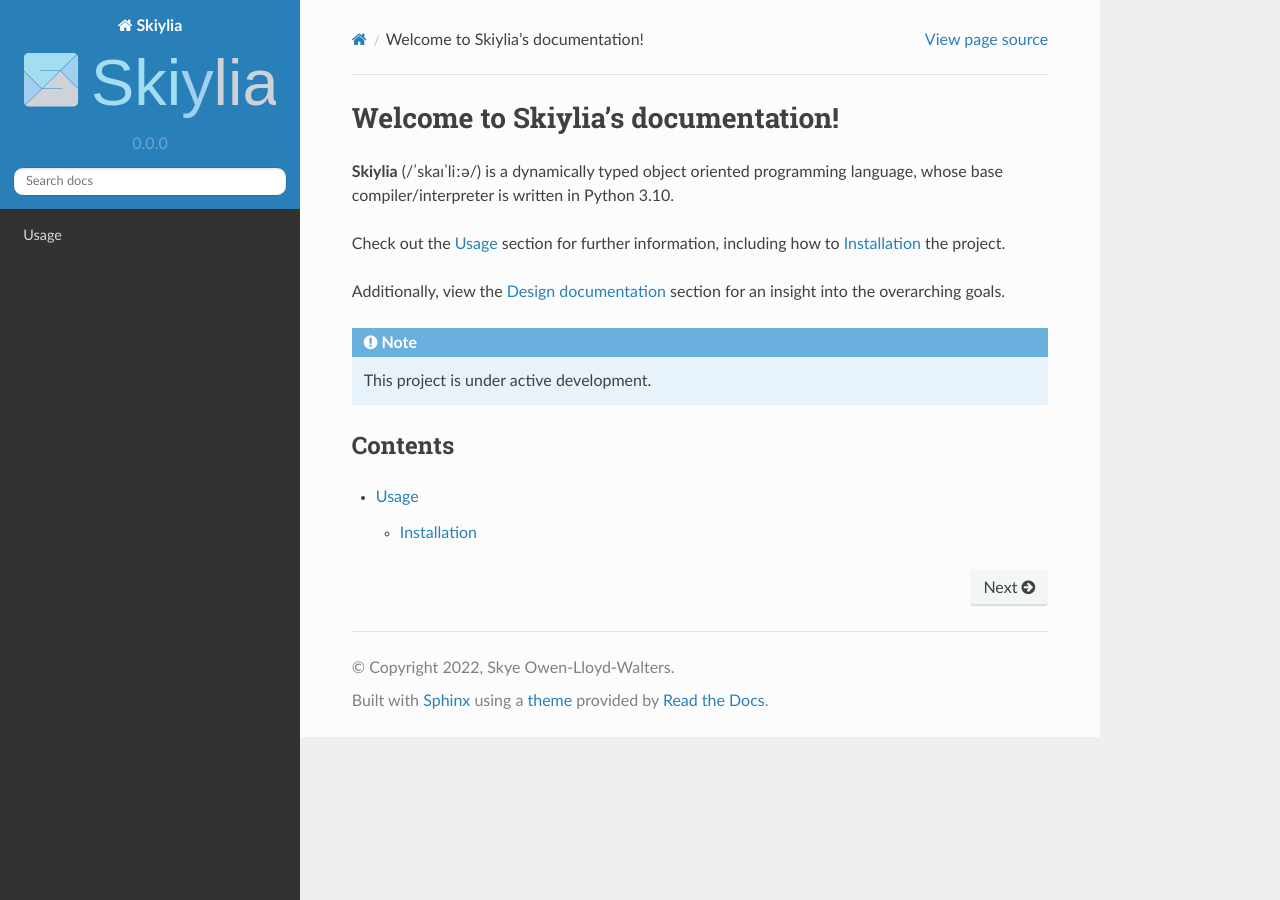
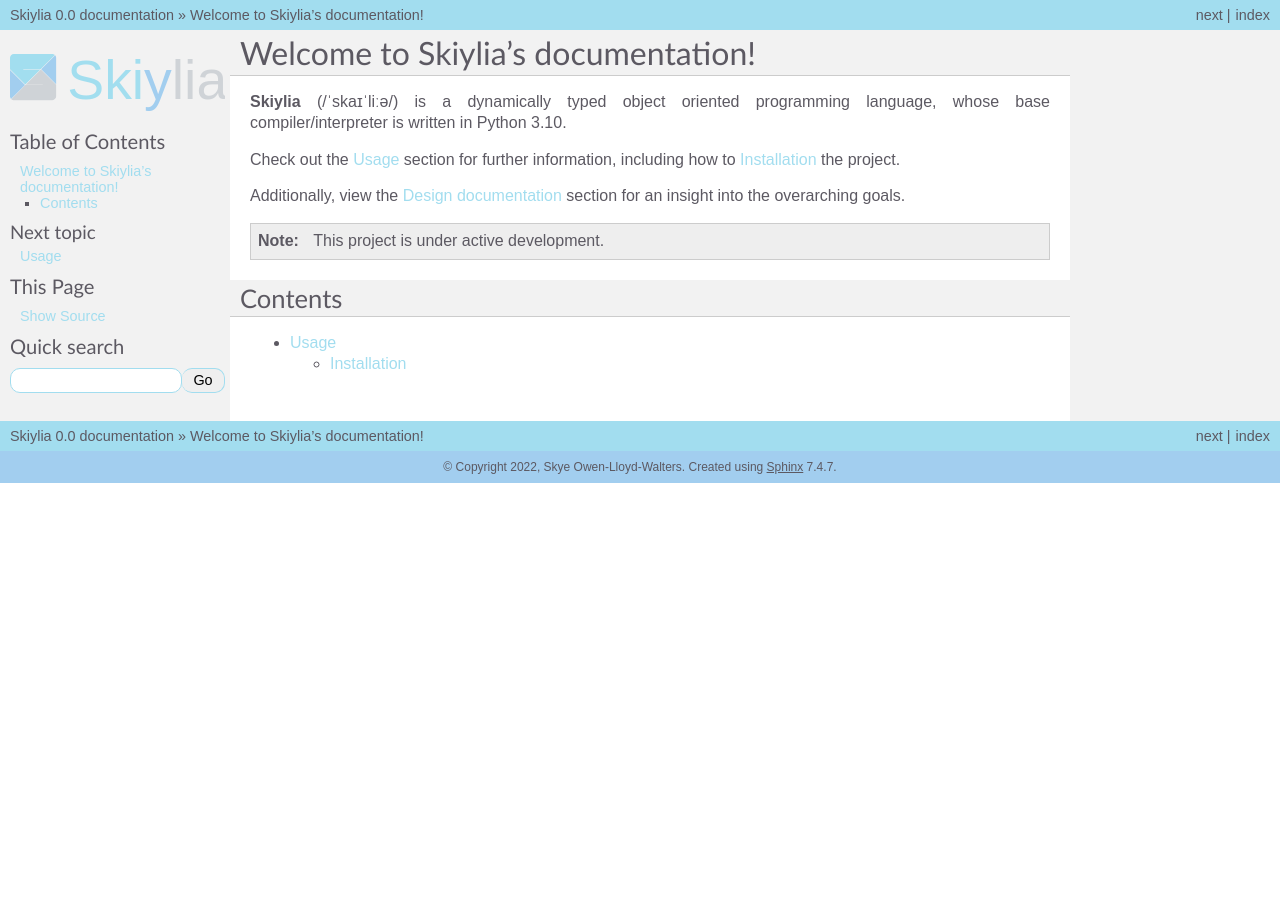
Before and after one commit to SK1Y101/Skiylia, a Sphinx documentation site: the page built from docs/source/index.rst, in a window 1280 px wide. Built offline with Sphinx 7.4.7, drawn with Linux system fonts in a browser that asks for light colours.

Commit message:
more work plz

```diff
--- a/docs/SkiyliaLexer.py
+++ b/docs/SkiyliaLexer.py
@@ -18,7 +18,7 @@
 
     # Drawing heavy inspiration from https://github.com/KSP-KOS/KOS/blob/master/doc/KerboscriptLexer.py btw
 
-    # flags = re.MULTILINE | re.DOTALL | re.IGNORECASE
+    flags = re.MULTILINE | re.DOTALL | re.IGNORECASE
 
     __all__ = ['SkiyliaLexer']
 
--- a/docs/source/conf.py
+++ b/docs/source/conf.py
@@ -44,7 +44,7 @@
 
 classic = "classic"
 rtd = "sphinx_rtd_theme"
-html_theme = rtd
+html_theme = classic
 
 skiylia_light_grey="#eeebee"
 skiylia_grey="#cfd3d7"
```
Also changed, not shown: docs/source/design.rst (+11 -11 lines).
